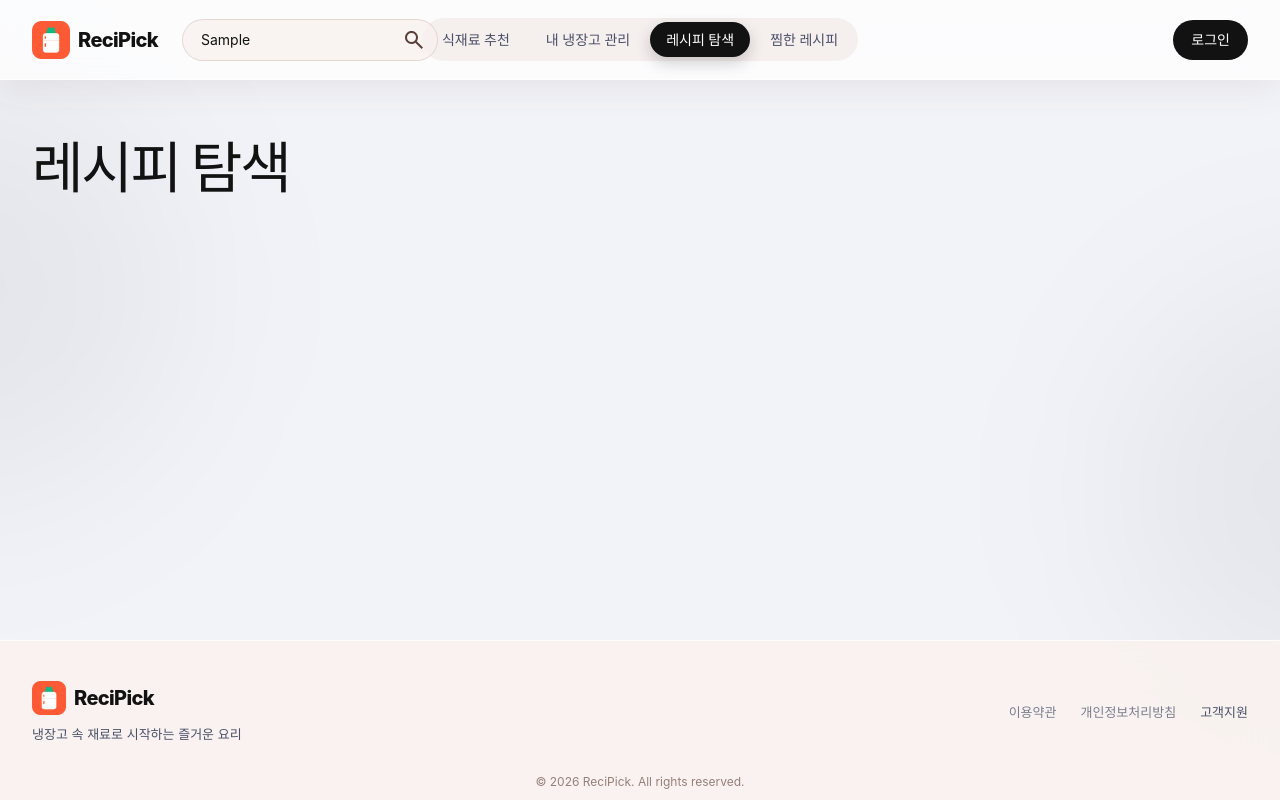
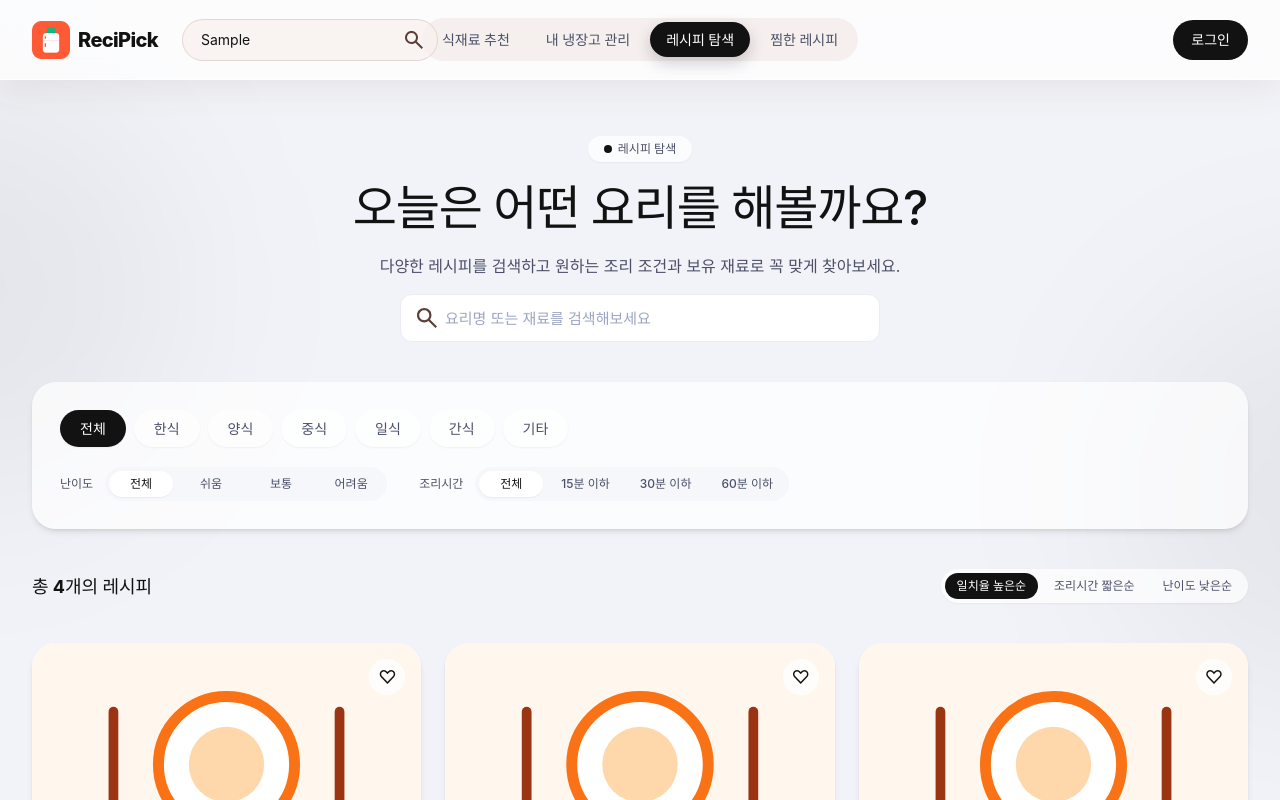
Before and after one commit to kite-pp/ReciPick, a React (Vite) app: page / in a window 1280 px wide. Both pictures are taken after typing "Sample" into the empty fields and a click on the button "레시피 검색". Shown: the top 800 px of the page. Built offline with nearby package versions, Linux system fonts and the light colour scheme; a web font is replaced by a local one.

Commit message:
feat: 레시피 목록 화면 제목, 필터, 정렬, 카드 목록 골격 구현

```diff
--- a/src/pages/RecipeListPage.jsx
+++ b/src/pages/RecipeListPage.jsx
@@ -1,5 +1,163 @@
+import EmptyState from '../components/common/EmptyState.jsx';
+import RecipeCard from '../components/common/RecipeCard.jsx';
+import SearchBar from '../components/common/SearchBar.jsx';
+import { useUserData } from '../contexts/UserDataContext.jsx';
+import { COOKING_TIME_FILTERS, DIFFICULTIES, RECIPE_CATEGORIES } from '../data/constants.js';
+import { recipes } from '../data/recipes.js';
+import { useRequireLogin } from '../hooks/useRequireLogin.js';
+import styles from './RecipeListPage.module.css';
+
+// 정렬 버튼 이름
+const SORT_OPTIONS = ['일치율 높은순', '조리시간 짧은순', '난이도 낮은순'];
+
 function RecipeListPage() {
-  return <h1>레시피 탐색</h1>;
+  const { isFavorite, toggleFavorite } = useUserData();
+  const requireLogin = useRequireLogin();
+
+  const handleFavoriteClick = (recipeId) => {
+    if (!requireLogin()) return; // 로그인 안 했으면 여기서 멈춤
+    toggleFavorite(recipeId);
+  };
+
+  // 검색어, 카테고리, 난이도, 조리시간으로 필터링
+  const filteredRecipes = recipes;
+
+  // 필터 버튼 목록 (맨 앞에 '전체' 추가)
+  const categoryOptions = ['전체', ...RECIPE_CATEGORIES];
+  const difficultyOptions = ['전체', ...DIFFICULTIES];
+  const timeOptions = ['전체', ...COOKING_TIME_FILTERS.map((filter) => filter.label)];
+
+  return (
+    <div className={styles.page}>
+      {/* 제목 + 검색 */}
+      <section className={styles.header}>
+        <span className={styles.badge}>
+          <span className={styles.badgeDot} aria-hidden="true"></span>
+          레시피 탐색
+        </span>
+        <h1 className={styles.title}>오늘은 어떤 요리를 해볼까요?</h1>
+        <p className={styles.subtitle}>
+          다양한 레시피를 검색하고 원하는 조리 조건과 보유 재료로 꼭 맞게 찾아보세요.
+        </p>
+        <SearchBar
+          id="recipe-list-search"
+          label="레시피 검색"
+          placeholder="요리명 또는 재료를 검색해보세요"
+        />
+      </section>
+
+      {/* 필터: 클릭하면 선택되고 목록이 걸러지게) */}
+      <section className={styles.filterPanel} aria-label="레시피 필터">
+        <div className={styles.categoryList}>
+          {categoryOptions.map((category) => {
+            const isActive = category === '전체';
+            return (
+              <button
+                key={category}
+                type="button"
+                className={
+                  isActive ? styles.category + ' ' + styles.categoryActive : styles.category
+                }
+                aria-pressed={isActive}
+              >
+                {category}
+              </button>
+            );
+          })}
+        </div>
+
+        <div className={styles.filterRow}>
+          <div className={styles.filterGroup}>
+            <span className={styles.filterLabel}>난이도</span>
+            <div className={styles.segment}>
+              {difficultyOptions.map((difficulty) => {
+                const isActive = difficulty === '전체';
+                return (
+                  <button
+                    key={difficulty}
+                    type="button"
+                    className={
+                      isActive
+                        ? styles.segmentButton + ' ' + styles.segmentActive
+                        : styles.segmentButton
+                    }
+                    aria-pressed={isActive}
+                  >
+                    {difficulty}
+                  </button>
+                );
+              })}
+            </div>
+          </div>
+
+          <div className={styles.filterGroup}>
+            <span className={styles.filterLabel}>조리시간</span>
+            <div className={styles.segment}>
+              {timeOptions.map((time) => {
+                const isActive = time === '전체';
+                return (
+                  <button
+                    key={time}
+                    type="button"
+                    className={
+                      isActive
+                        ? styles.segmentButton + ' ' + styles.segmentActive
+                        : styles.segmentButton
+                    }
+                    aria-pressed={isActive}
+                  >
+                    {time}
+                  </button>
+                );
+              })}
+            </div>
+          </div>
+        </div>
+      </section>
+
+      {/* 개수 + 정렬: 정렬 동작) */}
+      <div className={styles.summary}>
+        <p className={styles.count}>총 {filteredRecipes.length}개의 레시피</p>
+        <div className={styles.sortList}>
+          {SORT_OPTIONS.map((option, index) => {
+            const isActive = index === 0;
+            return (
+              <button
+                key={option}
+                type="button"
+                className={
+                  isActive ? styles.sortButton + ' ' + styles.sortActive : styles.sortButton
+                }
+                aria-pressed={isActive}
+              >
+                {option}
+              </button>
+            );
+          })}
+        </div>
+      </div>
+
+      {/* 레시피 목록 (없으면 빈 상태) */}
+      {filteredRecipes.length === 0 ? (
+        <EmptyState
+          icon="🔍"
+          title="조건에 맞는 레시피가 없어요"
+          description="검색어나 필터를 바꿔서 다시 찾아보세요."
+        />
+      ) : (
+        <div className={styles.recipeGrid}>
+          {filteredRecipes.map((recipe) => (
+            <RecipeCard
+              key={recipe.id}
+              recipe={recipe}
+              isFavorite={isFavorite(recipe.id)}
+              onFavoriteClick={() => handleFavoriteClick(recipe.id)}
+            />
+          ))}
+        </div>
+      )}
+    </div>
+  );
 }
 
 export default RecipeListPage;
--- /dev/null
+++ b/src/pages/RecipeListPage.module.css
@@ -0,0 +1,196 @@
+.page {
+  display: flex;
+  flex-direction: column;
+  gap: 40px;
+}
+
+/* 제목 + 검색 */
+.header {
+  display: flex;
+  flex-direction: column;
+  align-items: center;
+  gap: 16px;
+  text-align: center;
+}
+
+.badge {
+  display: inline-flex;
+  align-items: center;
+  gap: 6px;
+  padding: 4px 16px;
+  border-radius: var(--radius-full);
+  background-color: rgb(255 255 255 / 70%);
+  box-shadow: 0 1px 2px rgb(0 0 0 / 5%);
+  color: var(--color-muted);
+  font-size: var(--font-size-xs);
+  font-weight: 500;
+}
+
+.badgeDot {
+  width: 8px;
+  height: 8px;
+  border-radius: 50%;
+  background-color: var(--color-primary);
+}
+
+.title {
+  margin: 0;
+  font-size: 48px;
+  font-weight: 500;
+  line-height: 60px;
+  letter-spacing: -1.2px;
+}
+
+.subtitle {
+  margin: 0;
+  color: var(--color-muted);
+  font-size: 16px;
+}
+
+/* 필터 패널 */
+.filterPanel {
+  display: flex;
+  flex-direction: column;
+  gap: 20px;
+  padding: 28px;
+  border-radius: var(--radius-xl);
+  background-color: rgb(255 255 255 / 70%);
+  box-shadow:
+    0 4px 6px -1px rgb(0 0 0 / 10%),
+    0 2px 4px -2px rgb(0 0 0 / 10%);
+}
+
+.categoryList {
+  display: flex;
+  flex-wrap: wrap;
+  gap: 8px;
+}
+
+.category {
+  padding: 8px 20px;
+  border: 0;
+  border-radius: var(--radius-full);
+  background-color: rgb(255 255 255 / 50%);
+  box-shadow: 0 1px 2px rgb(0 0 0 / 5%);
+  color: var(--color-muted);
+  font-size: var(--font-size-sm);
+  font-weight: 500;
+  cursor: pointer;
+}
+
+.categoryActive {
+  background-color: var(--color-primary);
+  color: var(--color-white);
+}
+
+.filterRow {
+  display: flex;
+  flex-wrap: wrap;
+  gap: 16px 32px;
+}
+
+.filterGroup {
+  display: flex;
+  align-items: center;
+  gap: 12px;
+}
+
+.filterLabel {
+  color: var(--color-muted);
+  font-size: var(--font-size-xs);
+  font-weight: 500;
+}
+
+.segment {
+  display: flex;
+  gap: 6px;
+  padding: 4px;
+  border-radius: var(--radius-full);
+  background-color: rgb(242 243 248 / 60%);
+}
+
+.segmentButton {
+  min-width: 64px;
+  padding: 4px 12px;
+  border: 0;
+  border-radius: var(--radius-full);
+  background-color: transparent;
+  color: var(--color-muted);
+  font-size: var(--font-size-xs);
+  font-weight: 500;
+  cursor: pointer;
+}
+
+.segmentActive {
+  background-color: var(--color-white);
+  box-shadow: 0 1px 1px rgb(0 0 0 / 5%);
+  color: var(--color-text);
+}
+
+/* 개수 + 정렬 */
+.summary {
+  display: flex;
+  flex-wrap: wrap;
+  align-items: center;
+  justify-content: space-between;
+  gap: 12px;
+}
+
+.count {
+  margin: 0;
+  font-size: var(--font-size-lg);
+  font-weight: 700;
+}
+
+.sortList {
+  display: flex;
+  gap: 4px;
+  padding: 4px;
+  border-radius: var(--radius-full);
+  background-color: rgb(255 255 255 / 70%);
+  box-shadow: 0 1px 2px rgb(0 0 0 / 5%);
+}
+
+.sortButton {
+  padding: 4px 12px;
+  border: 0;
+  border-radius: var(--radius-full);
+  background-color: transparent;
+  color: var(--color-muted);
+  font-size: var(--font-size-xs);
+  font-weight: 500;
+  cursor: pointer;
+}
+
+.sortActive {
+  background-color: var(--color-primary);
+  color: var(--color-white);
+}
+
+/* 레시피 목록 */
+.recipeGrid {
+  display: grid;
+  grid-template-columns: repeat(3, 1fr);
+  gap: 24px;
+}
+
+@media (max-width: 900px) {
+  .recipeGrid {
+    grid-template-columns: repeat(2, 1fr);
+  }
+}
+
+@media (max-width: 600px) {
+  .title {
+    font-size: 32px;
+    line-height: 1.3;
+  }
+
+  .filterPanel {
+    padding: 20px;
+  }
+
+  .recipeGrid {
+    grid-template-columns: 1fr;
+  }
+}
```
